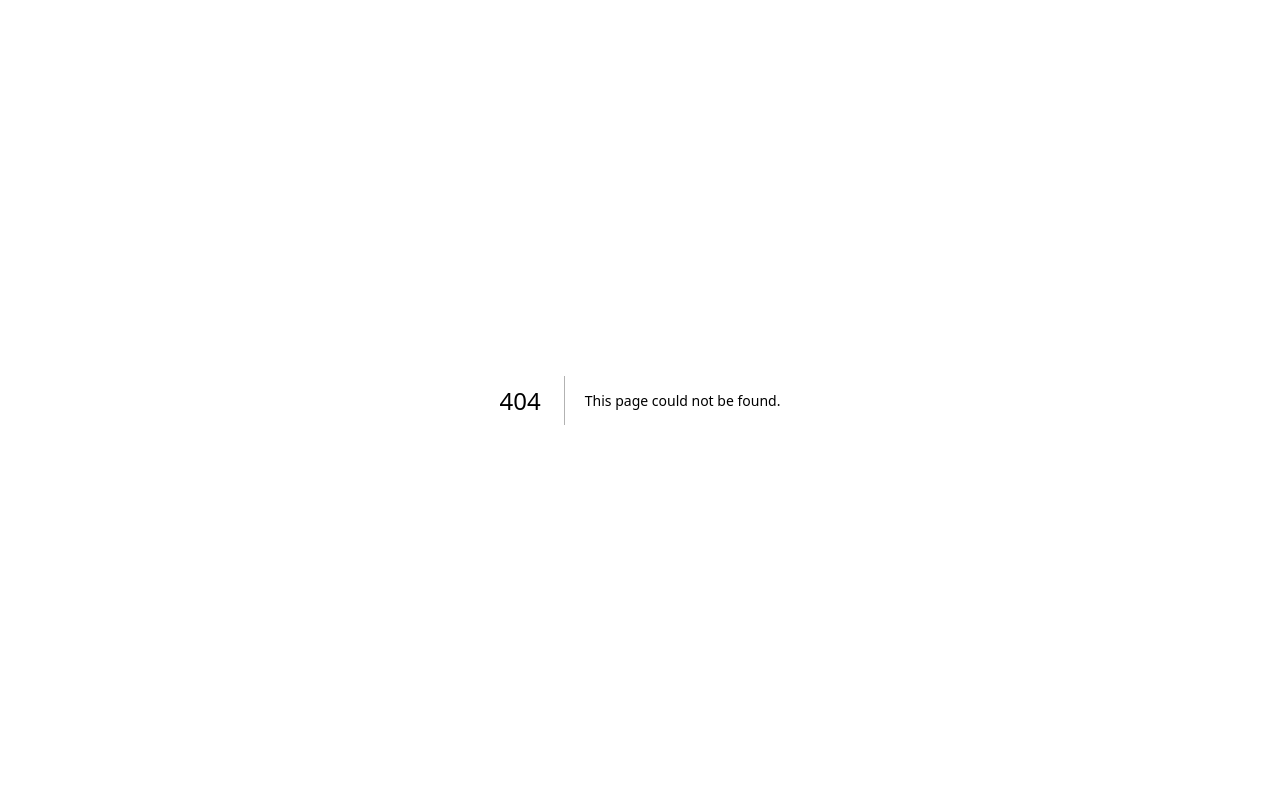
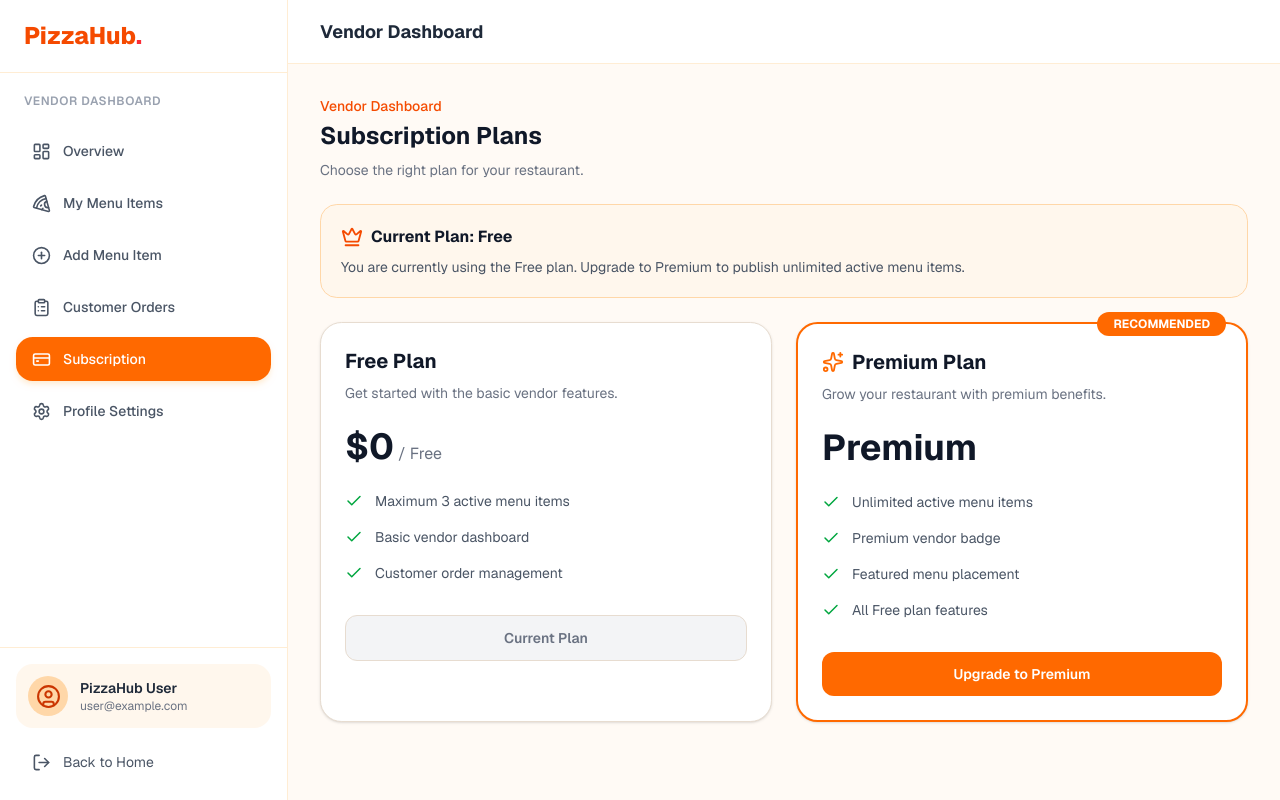
Before and after one commit to NayeemurRahman0017/pizzahub, a Next.js app: page /dashboard/vendor/subscription in a window 1280 px wide. Before the commit this address had no page. Built offline with nearby package versions, Linux system fonts and the light colour scheme.

Commit message:
Build vendor subscription plans page

```diff
--- /dev/null
+++ b/src/app/dashboard/vendor/subscription/page.tsx
@@ -0,0 +1,130 @@
+"use client";
+
+import { useState } from "react";
+import DashboardShell from "@/components/dashboard/dashboard-shell";
+import { Check, Crown, Sparkles } from "lucide-react";
+
+export default function VendorSubscriptionPage() {
+  const [message, setMessage] = useState("");
+
+  return (
+    <DashboardShell role="vendor">
+      <div className="space-y-6">
+        <div>
+          <p className="text-sm font-medium text-orange-600">
+            Vendor Dashboard
+          </p>
+          <h1 className="mt-1 text-2xl font-bold text-gray-900">
+            Subscription Plans
+          </h1>
+          <p className="mt-2 text-sm text-gray-500">
+            Choose the right plan for your restaurant.
+          </p>
+        </div>
+
+        <div className="rounded-xl border border-orange-200 bg-orange-50 p-5">
+          <div className="flex items-center gap-2">
+            <Crown className="text-orange-600" size={22} />
+            <h2 className="font-bold text-gray-900">Current Plan: Free</h2>
+          </div>
+          <p className="mt-2 text-sm text-gray-600">
+            You are currently using the Free plan. Upgrade to Premium to
+            publish unlimited active menu items.
+          </p>
+        </div>
+
+        <div className="grid gap-6 md:grid-cols-2">
+          {/* Free Plan */}
+          <div className="rounded-2xl border bg-white p-6 shadow-sm">
+            <div>
+              <h2 className="text-xl font-bold text-gray-900">Free Plan</h2>
+              <p className="mt-2 text-sm text-gray-500">
+                Get started with the basic vendor features.
+              </p>
+            </div>
+
+            <div className="my-6">
+              <span className="text-4xl font-bold text-gray-900">$0</span>
+              <span className="text-gray-500"> / Free</span>
+            </div>
+
+            <div className="space-y-4">
+              {[
+                "Maximum 3 active menu items",
+                "Basic vendor dashboard",
+                "Customer order management",
+              ].map((feature) => (
+                <div key={feature} className="flex items-center gap-3">
+                  <Check className="text-green-600" size={18} />
+                  <span className="text-sm text-gray-600">{feature}</span>
+                </div>
+              ))}
+            </div>
+
+            <button
+              disabled
+              className="mt-8 w-full cursor-not-allowed rounded-lg border bg-gray-100 px-4 py-3 text-sm font-semibold text-gray-500"
+            >
+              Current Plan
+            </button>
+          </div>
+
+          {/* Premium Plan */}
+          <div className="relative rounded-2xl border-2 border-orange-500 bg-white p-6 shadow-sm">
+            <div className="absolute -top-3 right-5 rounded-full bg-orange-500 px-4 py-1 text-xs font-bold text-white">
+              RECOMMENDED
+            </div>
+
+            <div className="flex items-center gap-2">
+              <Sparkles className="text-orange-500" size={22} />
+              <h2 className="text-xl font-bold text-gray-900">
+                Premium Plan
+              </h2>
+            </div>
+
+            <p className="mt-2 text-sm text-gray-500">
+              Grow your restaurant with premium benefits.
+            </p>
+
+            <div className="my-6">
+              <span className="text-4xl font-bold text-gray-900">
+                Premium
+              </span>
+            </div>
+
+            <div className="space-y-4">
+              {[
+                "Unlimited active menu items",
+                "Premium vendor badge",
+                "Featured menu placement",
+                "All Free plan features",
+              ].map((feature) => (
+                <div key={feature} className="flex items-center gap-3">
+                  <Check className="text-green-600" size={18} />
+                  <span className="text-sm text-gray-600">{feature}</span>
+                </div>
+              ))}
+            </div>
+
+            <button
+              onClick={() =>
+                setMessage(
+                  "Stripe Checkout will be connected in the payment integration step."
+                )
+              }
+              className="mt-8 w-full rounded-lg bg-orange-500 px-4 py-3 text-sm font-semibold text-white transition hover:bg-orange-600"
+            >
+              Upgrade to Premium
+            </button>
+
+            {message && (
+              <p className="mt-3 text-center text-sm text-orange-700">
+                {message}
+              </p>
+            )}
+          </div>
+        </div>
+      </div>
+    </DashboardShell>
+  );
+}
```
